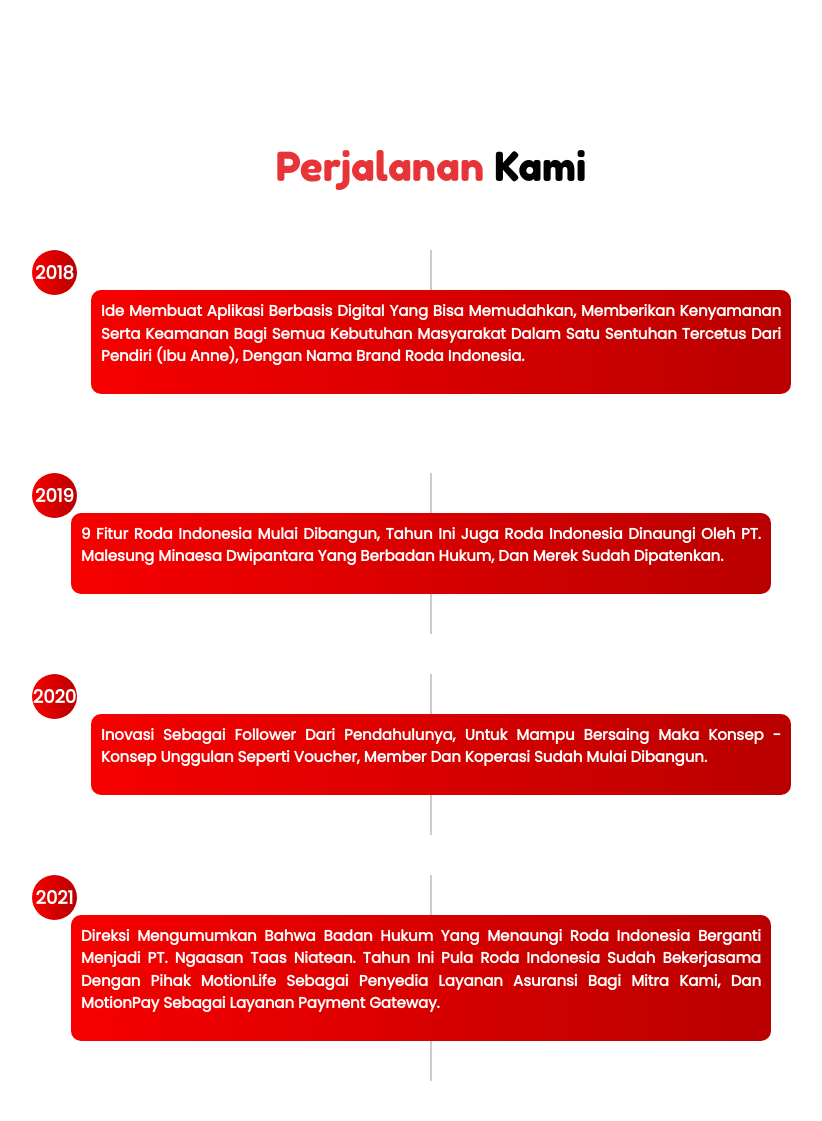
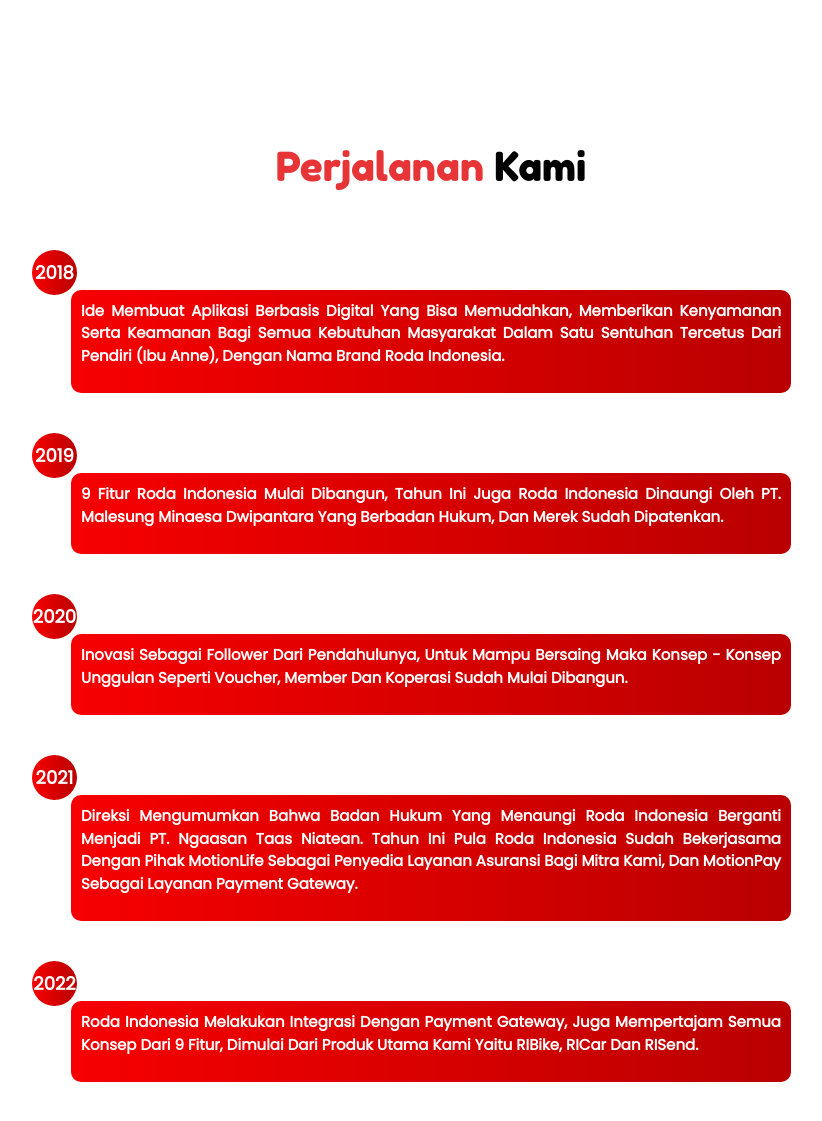
Before and after one commit to divit-roda/website-ri, a PHP site: page /?page=about_us in a window 1280 px wide. Shown: the part 3211-4332 px from the top of the page, without its empty margins (209-1031 px from the left). Run offline with PHP 8.4, Linux system fonts and the light colour scheme; some libraries are stand-ins or nearby versions.

Commit message:
Update mycss.css

```diff
--- a/css/mycss.css
+++ b/css/mycss.css
@@ -1277,96 +1277,3 @@ footer .motto{
     margin-bottom: 40px;
   }
 }
-
-/*Timeline*/
-/* Timeline Styles */
-.timeline {
-  position: relative;
-  margin-top: 30px;
-}
-
-.timeline-item {
-  position: relative;
-  margin-bottom: 40px;
-  display: flex;
-  align-items: flex-start;
-}
-
-.timeline-content {
-  margin-left: 20px;
-  flex-grow: 1;
-}
-
-.timeline-year {
-  width: 100px;
-  text-align: center;
-  position: absolute;
-  top: 0;
-  left: 0;
-  transform: translate(-50%, -50%);
-  background-color: #f8f9fa;
-  border-radius: 50%;
-  padding: 5px;
-  font-size: 14px;
-  font-weight: bold;
-  z-index: 1;
-}
-
-.timeline-year span {
-  color: #333;
-}
-
-.timeline-item::before {
-  content: "";
-  position: absolute;
-  top: 0;
-  left: 50%;
-  width: 2px;
-  height: 100%;
-  background-color: #ccc;
-  transform: translateX(-50%);
-}
-
-.timeline-item:first-child::before {
-  height: 50%;
-}
-
-.timeline-item:last-child::before {
-  height: 50%;
-}
-
-.timeline-item:nth-child(even) .timeline-content {
-  margin-left: 0;
-  margin-right: 20px;
-  text-align: right;
-}
-
-.timeline-item:nth-child(even) .timeline-year {
-  left: auto;
-  right: 0;
-  transform: translate(50%, -50%);
-}
-
-.timeline-item:nth-child(even)::before {
-  left: auto;
-  right: 50%;
-  transform: translateX(50%);
-}
-
-/* Animation Styles */
-.timeline-item {
-  opacity: 0;
-  transform: translateY(50px);
-  animation: timeline-item-animation 1s forwards;
-}
-
-@keyframes timeline-item-animation {
-  from {
-    opacity: 0;
-    transform: translateY(50px);
-  }
-  to {
-    opacity: 1;
-    transform: translateY(0);
-  }
-}
```
